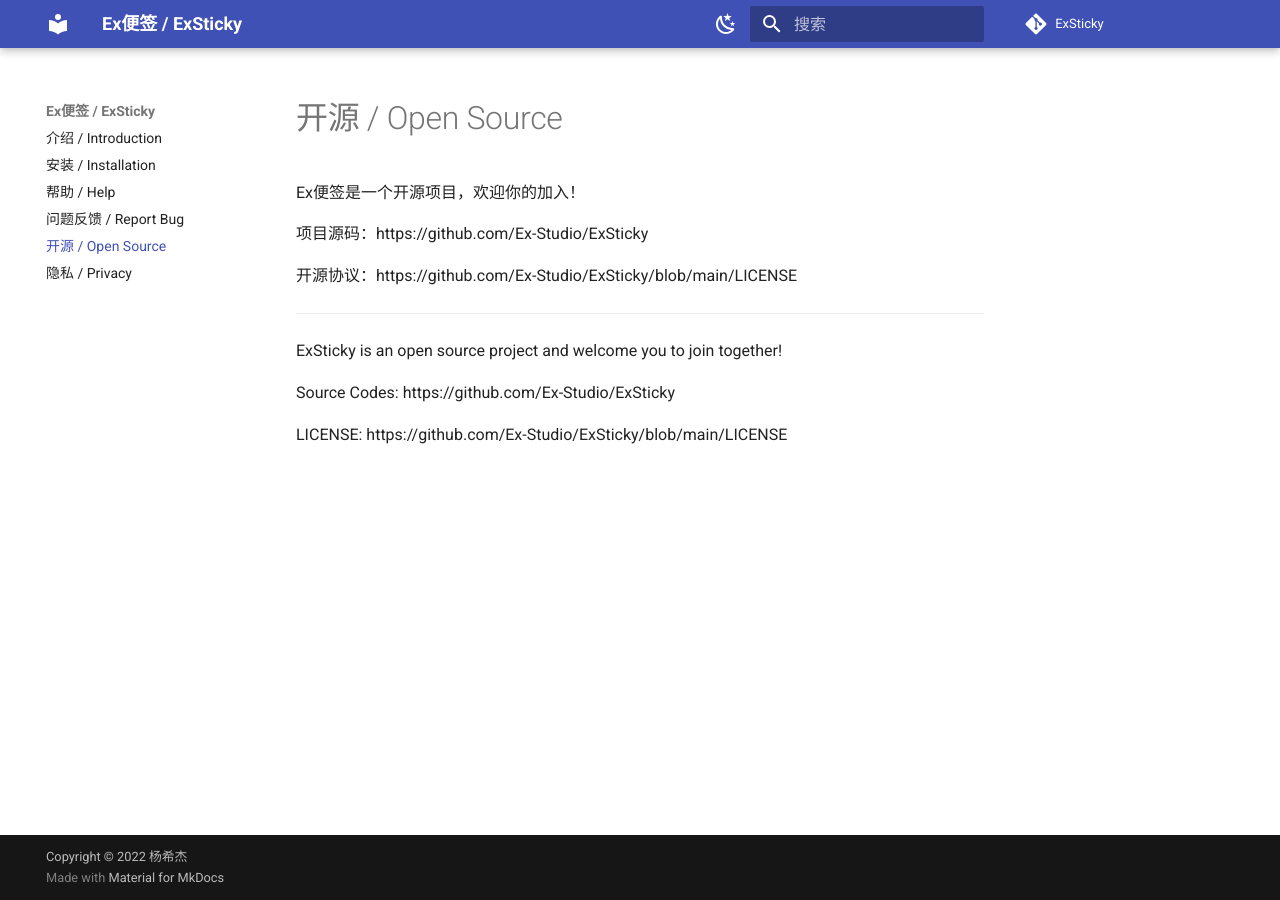
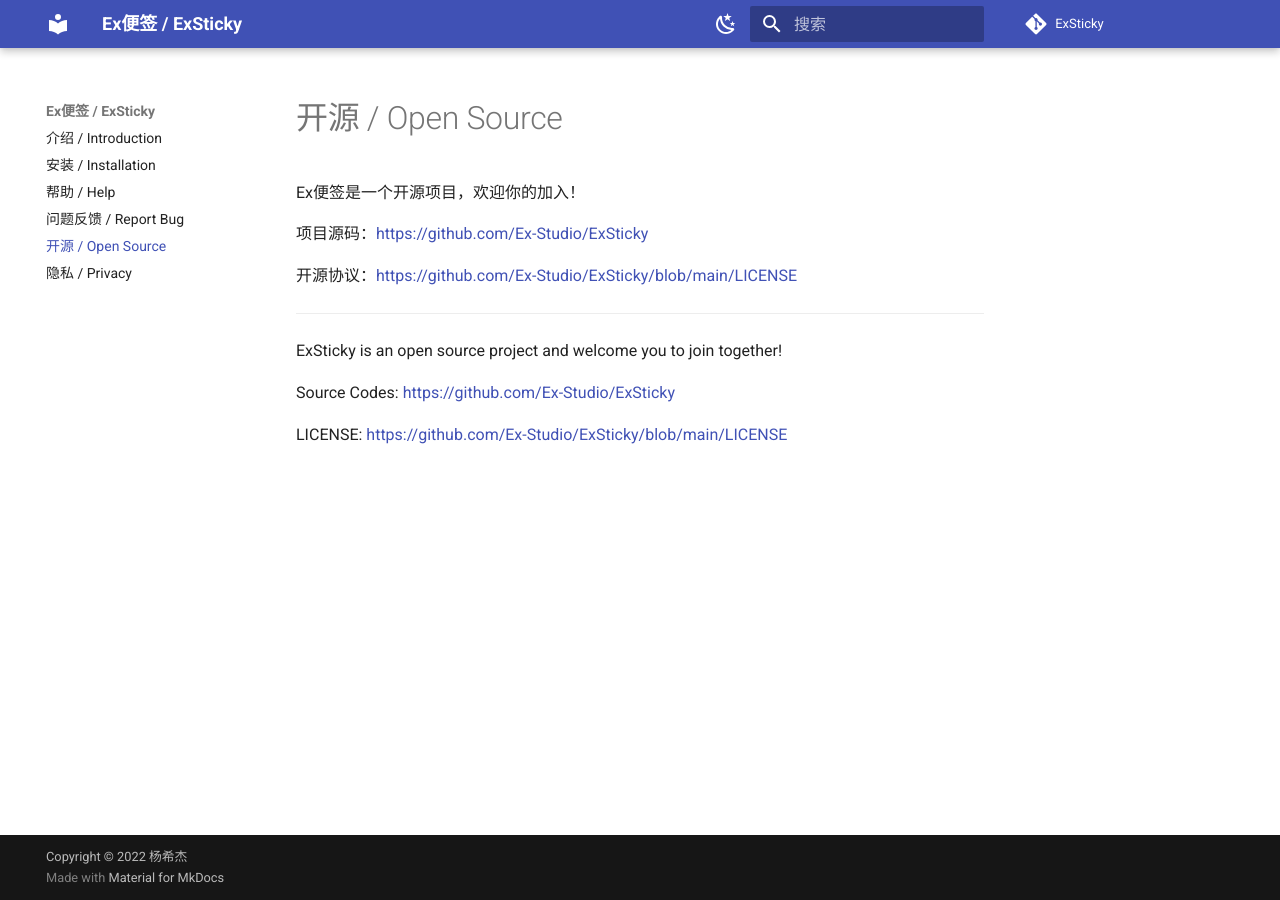
Before and after one commit to Ex-Studio/ExSticky, an MkDocs documentation site: the page built from docs/open-source.md, in a window 1280 px wide. Built offline with MkDocs 1.6.1 and Material for MkDocs 9.7.7, drawn with Linux system fonts in a browser that asks for light colours; comment, search, counter and statistics services are not loaded.

```diff
--- a/docs/open-source.md
+++ b/docs/open-source.md
@@ -2,14 +2,14 @@
 
 Ex便签是一个开源项目，欢迎你的加入！
 
-项目源码：https://github.com/Ex-Studio/ExSticky
+项目源码：<https://github.com/Ex-Studio/ExSticky>
 
-开源协议：https://github.com/Ex-Studio/ExSticky/blob/main/LICENSE
+开源协议：<https://github.com/Ex-Studio/ExSticky/blob/main/LICENSE>
 
 ---
 
 ExSticky is an open source project and welcome you to join together!
 
-Source Codes: https://github.com/Ex-Studio/ExSticky
+Source Codes: <https://github.com/Ex-Studio/ExSticky>
 
-LICENSE: https://github.com/Ex-Studio/ExSticky/blob/main/LICENSE
+LICENSE: <https://github.com/Ex-Studio/ExSticky/blob/main/LICENSE>
```
